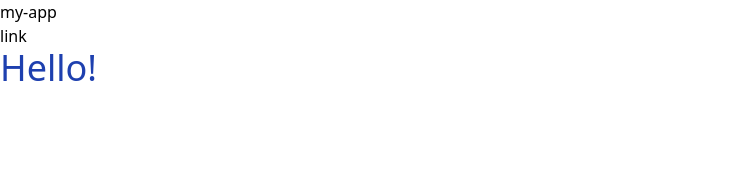
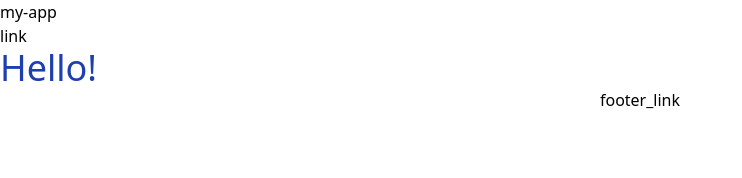
Before and after one commit to jungle379/my-app, a Next.js app: page / in a window 1280 px wide. Shown: the top 178 px of the page, without its empty margins (0-742 px from the left). Built offline with nearby package versions, Linux system fonts and the light colour scheme.

Commit message:
⚡️ add_footer

```diff
--- /dev/null
+++ b/src/components/Footer.tsx
@@ -0,0 +1,13 @@
+import Link from "next/link";
+
+const Footer = () => {
+  return (
+    <>
+      <div className="flex justify-center mb-10">
+        <Link href="/">footer_link</Link>
+      </div>
+    </>
+  );
+};
+
+export default Footer;
--- a/src/pages/_app.tsx
+++ b/src/pages/_app.tsx
@@ -1,8 +1,16 @@
 import "src/styles/globals.css";
 import type { AppProps } from "next/app";
+import Header from "../components/Header";
+import Footer from "../components/Footer";
 
 function MyApp({ Component, pageProps }: AppProps) {
-  return <Component {...pageProps} />;
+  return (
+    <>
+      <Header />
+      <Component {...pageProps} />
+      <Footer />
+    </>
+  );
 }
 
 export default MyApp;
--- a/src/pages/index.tsx
+++ b/src/pages/index.tsx
@@ -1,6 +1,5 @@
 import type { NextPage } from "next";
 import Head from "next/head";
-import Header from "../components/Header";
 
 const Home: NextPage = () => {
   return (
@@ -8,7 +7,6 @@ const Home: NextPage = () => {
       <Head>
         <title>home</title>
       </Head>
-      <Header />
       <div className="text-blue-800 text-4xl">Hello!</div>
       <div></div>
       <div></div>
```
